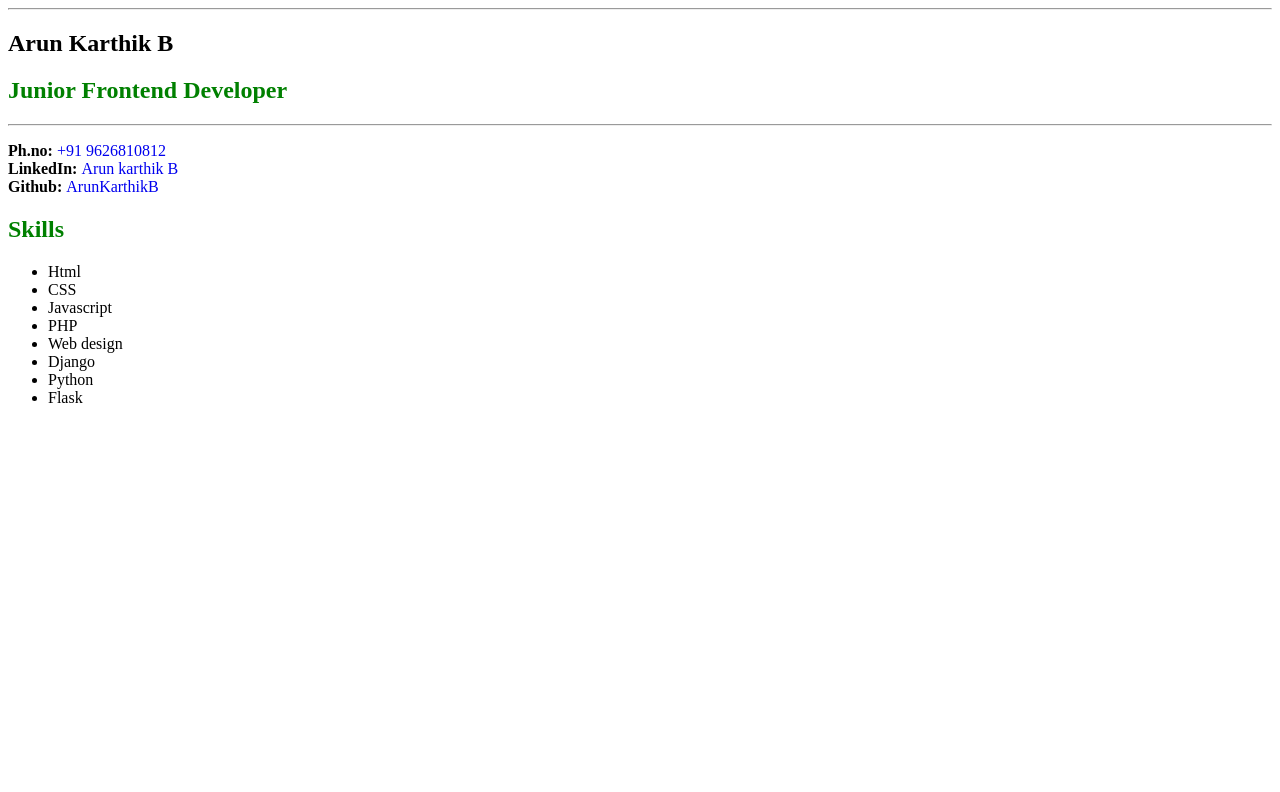
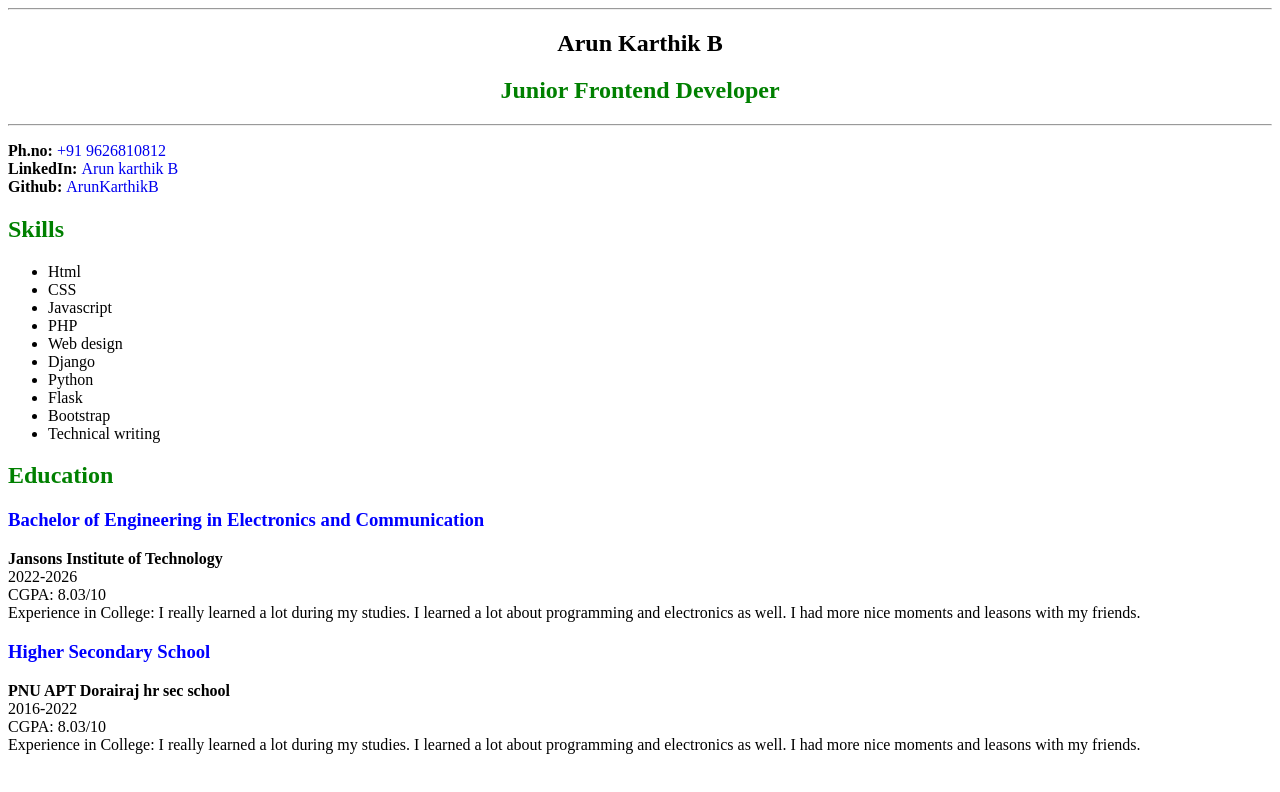
Before and after one commit to karthikarun063/Html, a plain HTML site: page index.html in a window 1280 px wide. Drawn offline with Linux system fonts and the light colour scheme.

Commit message:
Added Education section

```diff
--- a/index.html
+++ b/index.html
@@ -11,21 +11,27 @@
         .profession{
             color: green;
         }
+        .Education{
+            color: blue;
+        }
         a {
             cursor: pointer;
             text-decoration: none;
-
         }
 
     </style>
 </head>
 <body>
     <main>
+        <center>
+            <section>
+                <hr>
+                <h1>Arun Karthik B</h1>
+                <h2 class="profession">Junior Frontend Developer</h2>
+                <hr>
+            </section>
+        </center>
         <section>
-            <hr>
-            <h1>Arun Karthik B</h1>
-            <h2 class="profession">Junior Frontend Developer</h2>
-            <hr>
             <p>
                 <b>Ph.no: </b><a href="tel:+91 962810812">+91 9626810812</a><br>
                 <b>LinkedIn: </b><a href="https://www.linkedin.com/in/arun-karthik-b-0376b01b3/" target="_blank"> Arun karthik B</a><br>
@@ -43,10 +49,24 @@
                 <li>Django</li>
                 <li>Python</li>
                 <li>Flask</li>
+                <li>Bootstrap</li>
+                <li>Technical writing</li>
             </ul>
         </section>
         <section>
-
+            <h2 class="profession">Education</h2>
+            <h3 class="Education">Bachelor of Engineering in Electronics and Communication</h3>
+            <p><b>Jansons Institute of Technology</b><br>
+                2022-2026<br>
+                CGPA: 8.03/10<br>
+                Experience in College: I really learned a lot during my studies. I learned a lot about programming and electronics as well. I had more nice moments and leasons with my friends.
+                </p>
+            <h3 class="Education">Higher Secondary School</h3>
+            <p><b>PNU APT Dorairaj hr sec school</b><br>
+                2016-2022<br>
+                CGPA: 8.03/10<br>
+                Experience in College: I really learned a lot during my studies. I learned a lot about programming and electronics as well. I had more nice moments and leasons with my friends.
+                </p>
         </section>
     </main>
 </body>
```
